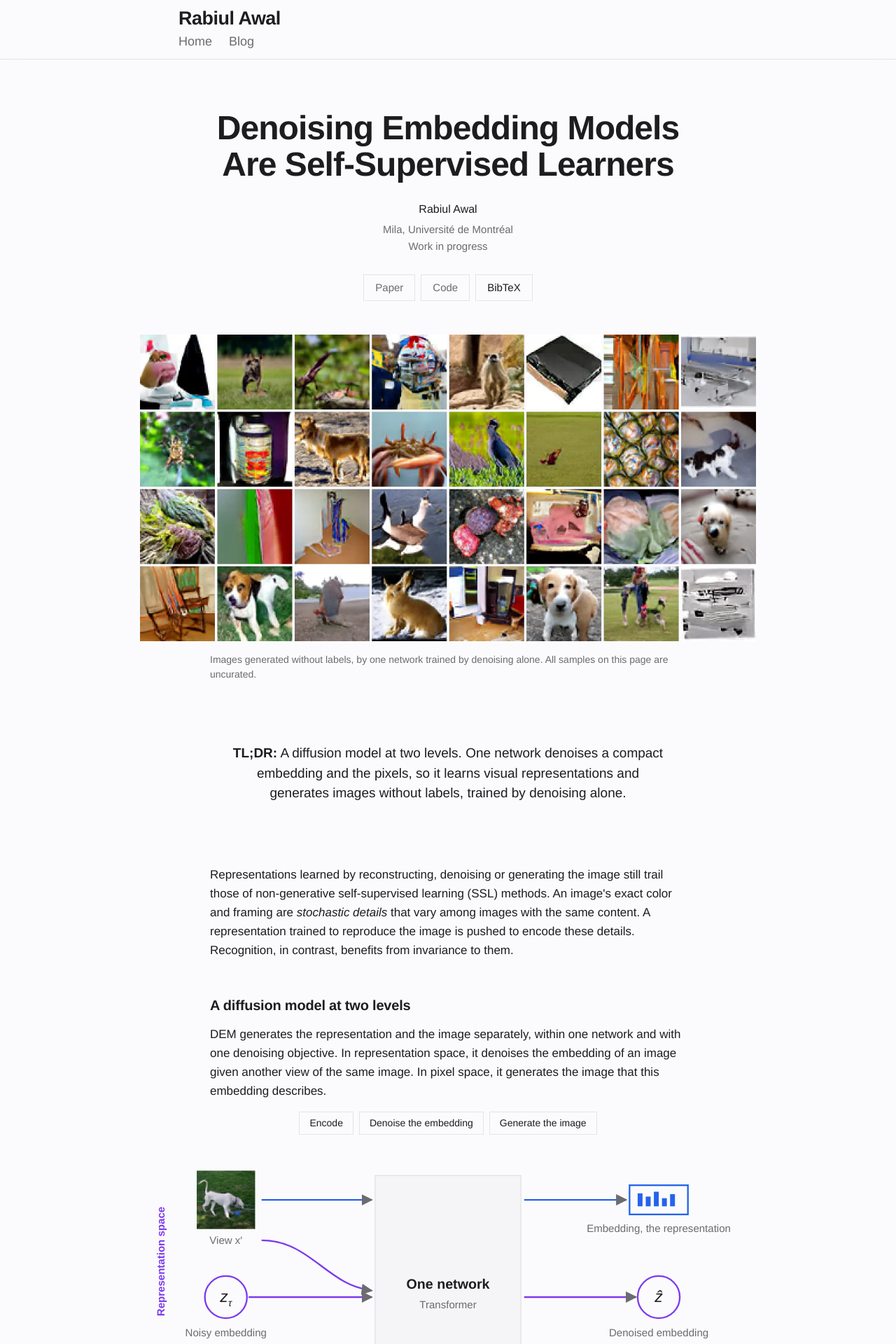
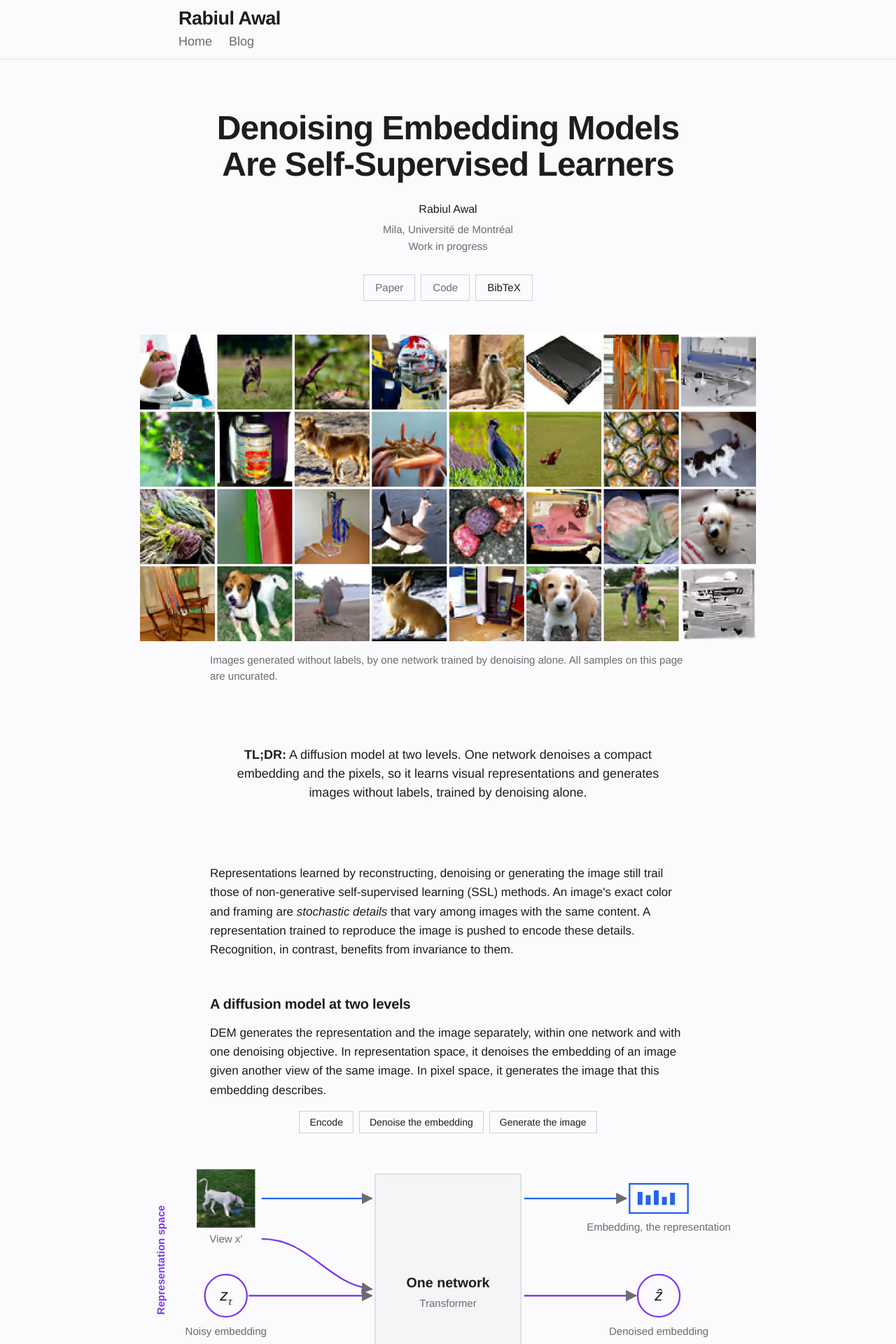
Before and after one commit to rabiulcste/rabiulcste.github.io, a Jekyll site: the page built from dem/index.html, in a window 1280 px wide. Shown: the top 1920 px of the page at 70% size. Built offline with Jekyll 4.4.1, drawn with Linux system fonts in a browser that asks for light colours.

Commit message:
One type scale across the site; visible link underlines
- base.css: body text 16px on phones, 17px on desktop for both the main
  site and project pages; a secondary size (15px) for captions, notes and
  metadata; a list leading for multi-line entries.
- Homepage notes, the italic aside, social links and publication links
  move from 14px tight text to the secondary size with body leading.
- Project pages take every text size from the scale; DEM and iFeCo drop
  their own caption and literal sizes.
- Project-page borders and link underlines use the solid grey again
  (the hairline made links look like plain text in dark mode).
- Form controls and scrollbars follow dark mode on the main site.

Co-Authored-By: Claude Opus 5.5 <noreply@anthropic.com>

```diff
--- a/css/base.css
+++ b/css/base.css
@@ -38,7 +38,8 @@
     --text-micro: 0.75rem;
     --text-caption: 0.8125rem;
     --text-small: 0.875rem;
-    --text-body: clamp(0.9375rem, 0.9rem + 0.14vw, 1rem);
+    --text-body: clamp(1rem, 0.96rem + 0.2vw, 1.0625rem);   /* 16px on phones, 17px on desktop */
+    --text-secondary: 0.9375rem;   /* captions, notes, metadata: anything people read that is not body */
     --text-body-lg: 1.0625rem;
     --text-subtitle: 1rem;
     --text-lede: 1.125rem;
@@ -50,6 +51,7 @@
     --leading-body: 1.5;
     --leading-prose: 1.55;
     --leading-snug: 1.3;
+    --leading-list: 1.45;   /* multi-line entries such as publications */
     --leading-tight: 1.15;
     --leading-display: 1.05;
     --track-display: -0.018em;
--- a/css/project.css
+++ b/css/project.css
@@ -5,7 +5,7 @@
     --muted: var(--text-muted);
     --bg: var(--bg-page);
     --surface: var(--bg-muted);
-    --border: var(--border-hairline);
+    --border: var(--border-muted);   /* solid grey: link underlines, rules, button outlines */
     --link: var(--content-link);
     --font: var(--font-sans);
     --mono: var(--font-mono);
@@ -23,7 +23,9 @@ body {
     margin: 0;
     background: var(--bg);
     color: var(--text);
-    font: 17px/1.6 var(--font);
+    font-family: var(--font);
+    font-size: var(--text-body);
+    line-height: 1.6;
     -webkit-font-smoothing: antialiased;
 }
 
@@ -49,10 +51,10 @@ a:hover { text-decoration-color: currentColor; }
     font-weight: 600;
     letter-spacing: -0.02em;
 }
-.authors { margin: 0 0 4px; font-size: 1rem; }
+.authors { margin: 0 0 4px; font-size: var(--text-subtitle); }
 .authors a { text-decoration: none; }
 .authors a:hover { text-decoration: underline; }
-.meta { margin: 0; color: var(--muted); font-size: 0.9375rem; }
+.meta { margin: 0; color: var(--muted); font-size: var(--text-secondary); }
 
 .links {
     display: flex;
@@ -68,7 +70,7 @@ a:hover { text-decoration-color: currentColor; }
     padding: 6px 16px;
     border: 1px solid var(--border);
     border-radius: var(--radius);
-    font-size: 0.9375rem;
+    font-size: var(--text-secondary);
     text-decoration: none;
 }
 .links a:hover { border-color: var(--text); }
@@ -79,16 +81,16 @@ section { margin: 0 0 88px; }
 section > :last-child { margin-bottom: 0; }
 h2 {
     margin: 0 0 16px;
-    font-size: 1.25rem;
+    font-size: var(--text-title-sm);
     font-weight: 600;
     letter-spacing: -0.01em;
 }
 p { margin: 0 0 16px; }
-.lede { font-size: 1.0625rem; }
+.lede { font-size: var(--text-body-lg); }
 .muted { color: var(--muted); }
-.note { color: var(--muted); font-size: 0.875rem; }
+.note { color: var(--muted); font-size: var(--text-secondary); }
 .intro { margin-bottom: 48px; }
-.tldr { text-align: center; font-size: 1.1875rem; line-height: 1.5; margin: 0 auto 48px; max-width: 620px; }
+.tldr { text-align: center; font-size: var(--text-lede); line-height: 1.5; margin: 0 auto 48px; max-width: 620px; }
 
 /* Figures */
 .fig { margin: 0 0 32px; }
@@ -112,14 +114,14 @@ p { margin: 0 0 16px; }
     border: 1px dashed var(--border);
     border-radius: var(--radius);
     color: var(--muted);
-    font-size: 0.875rem;
+    font-size: var(--text-secondary);
 }
-figcaption, .caption { margin-top: 12px; color: var(--muted); font-size: 0.875rem; line-height: 1.5; }
+figcaption, .caption { margin-top: 12px; color: var(--muted); font-size: var(--text-secondary); line-height: 1.5; }
 
 /* Tables */
 .table-wrap { overflow-x: auto; margin: 0; }
 .caption { margin: 12px 0 32px; }
-table { width: 100%; border-collapse: collapse; font-size: 0.9375rem; font-variant-numeric: tabular-nums; }
+table { width: 100%; border-collapse: collapse; font-size: var(--text-secondary); font-variant-numeric: tabular-nums; }
 th, td { padding: 8px 12px; text-align: right; border-bottom: 1px solid var(--border); white-space: nowrap; }
 th:first-child, td:first-child { text-align: left; }
 thead th { font-weight: 600; border-bottom-color: var(--text); }
@@ -133,10 +135,10 @@ pre {
     overflow-x: auto;
     background: var(--surface);
     border-radius: var(--radius);
-    font: 0.8125rem/1.6 var(--mono);
+    font: var(--text-caption)/1.6 var(--mono);
 }
 
-footer.site { padding-top: 32px; padding-bottom: 48px; border-top: 1px solid var(--border); font-size: 0.875rem; }
+footer.site { padding-top: 32px; padding-bottom: 48px; border-top: 1px solid var(--border); font-size: var(--text-small); }
 footer.site a { color: var(--muted); text-decoration: none; }
 
 /* Shared pieces used by every project page ------------------------------------------------ */
@@ -151,7 +153,7 @@ footer.site a { color: var(--muted); text-decoration: none; }
 /* Tabs and toggles above a figure */
 .tabs { display: flex; flex-wrap: wrap; justify-content: center; gap: 8px; margin: 0 0 12px; }
 .tabs[hidden] { display: none; }
-.tabs button { font: inherit; font-size: 0.875rem; color: var(--text); background: none; border: 1px solid var(--border); border-radius: var(--radius); padding: 4px 14px; cursor: pointer; }
+.tabs button { font: inherit; font-size: var(--text-small); color: var(--text); background: none; border: 1px solid var(--border); border-radius: var(--radius); padding: 4px 14px; cursor: pointer; }
 .tabs button[aria-selected="true"], .tabs button[aria-pressed="true"] { border-color: var(--text); }
 /* Phones: tables and BibTeX wrap instead of scrolling sideways. */
 @media (max-width: 767px) {
--- a/dem/index.html
+++ b/dem/index.html
@@ -31,7 +31,7 @@ bibtex: |
     .dem-media { margin-bottom: 16px; }
     .dem-media img { display: block; width: 100%; height: auto; }
     .dem-fig { margin: 0 0 48px; }
-    .dem-fig > figcaption, main .caption { margin: 0; color: var(--muted); font-size: 0.875rem; line-height: 1.5; }
+    .dem-fig > figcaption, main .caption { margin: 0; }
     main h2 { margin-bottom: 12px; }
     .dem-svg { display: block; width: 100%; height: auto; min-width: 540px; }
     .dem-svg.dem-fit { min-width: 0; max-width: 560px; margin: 0 auto; }
@@ -92,37 +92,37 @@ bibtex: |
     #dem-tau-r:focus { outline: none; }
     #dem-tau-r:focus-visible::-webkit-slider-thumb { outline: 2px solid var(--rep); outline-offset: 2px; }
     #dem-tau-r:focus-visible::-moz-range-thumb { outline: 2px solid var(--rep); outline-offset: 2px; }
-    .dem-tau-scale { position: relative; height: 1.5em; color: var(--muted); font-size: 0.75rem; line-height: 1.5; }
+    .dem-tau-scale { position: relative; height: 1.5em; color: var(--muted); font-size: var(--text-micro); line-height: 1.5; }
     .dem-tau-scale span { position: absolute; top: 0; white-space: nowrap; }
     .dem-tau-scale .s0 { left: 0; } .dem-tau-scale .s1 { right: 0; }
     .dem-tau-scale i { position: absolute; top: -14px; bottom: 100%; width: 1px; height: 10px; left: calc(var(--thumb) / 2 + 0.95 * (100% - var(--thumb))); background: var(--muted); }
     .dem-tau-scale .med { right: calc(100% - (var(--thumb) / 2 + 0.95 * (100% - var(--thumb)))); }
-    .dem-tau-line { max-width: 420px; min-height: 3em; margin: 8px auto 0; color: var(--muted); font-size: 0.875rem; line-height: 1.5; }
+    .dem-tau-line { max-width: 420px; min-height: 3em; margin: 8px auto 0; color: var(--muted); font-size: var(--text-secondary); line-height: 1.5; }
     .dem-use-text[hidden] { display: none; }
     /* Phones: the stacked concept figure (.only-phone) replaces the wide one. */
     .dem-svg--phone { min-width: 0; max-width: 480px; margin: 0 auto; }
     .dem-svg--phone .lb { font-size: 13px; }
     .dem-svg--phone .net-t { font-size: 16px; }
-    .dem-use-text { text-align: center; color: var(--muted); font-size: 0.875rem; margin: 8px 0 0; min-height: 1.5em; }
+    .dem-use-text { text-align: center; color: var(--muted); font-size: var(--text-secondary); margin: 8px 0 0; min-height: 1.5em; }
     /* Noise-map views: one column per view, its noise map above it. */
     .dem-views { display: grid; grid-template-columns: repeat(5, 1fr); gap: 12px; max-width: 680px; margin: 0 auto; }
-    .dem-view { margin: 0; text-align: center; font-size: 0.8125rem; line-height: 1.3; }
+    .dem-view { margin: 0; text-align: center; font-size: var(--text-caption); line-height: 1.3; }
     .dem-view figcaption { display: flex; flex-direction: column; justify-content: flex-end; min-height: 2.6em; margin: 0 0 6px; color: var(--text); font-size: inherit; line-height: 1.3; }
     .dem-view figcaption span { display: block; }
     .dem-role { color: var(--muted); }
     .dem-view .dem-map { display: block; width: 44%; margin: 0 auto 10px; outline: 1px solid var(--border); }
     .dem-view img { display: block; width: 100%; height: auto; image-rendering: pixelated; }
-    .dem-legend { display: flex; align-items: center; justify-content: center; gap: 8px; margin: 16px 0 0; color: var(--muted); font-size: 0.8125rem; }
+    .dem-legend { display: flex; align-items: center; justify-content: center; gap: 8px; margin: 16px 0 0; color: var(--muted); font-size: var(--text-caption); }
     .dem-legend i { width: 96px; height: 8px; outline: 1px solid var(--border); background: linear-gradient(90deg, #fff, #1e293b); }
     /* Paired image panels: side by side on large screens, stacked on phones. */
     .dem-pair { display: grid; grid-template-columns: 656fr 668fr; gap: 32px; align-items: start; }
     .dem-pair.even { grid-template-columns: 668fr 828fr; }
     .dem-pair img { display: block; width: 100%; height: auto; }
-    .dem-pair p { margin: 8px 0 0; color: var(--muted); font-size: 0.875rem; line-height: 1.5; }
+    .dem-pair p { margin: 8px 0 0; color: var(--muted); font-size: var(--text-secondary); line-height: 1.5; }
     @media (max-width: 640px) {
         .dem-pair, .dem-pair.even { grid-template-columns: 1fr; gap: 24px; }
         .dem-views { gap: 6px; }
-        .dem-view { font-size: 0.6875rem; }
+        .dem-view { font-size: var(--text-micro); }
         .dem-view figcaption { min-height: 3.9em; }
         .dem-svg.dem-plane { min-width: 0; }
         #dem-tau { --thumb: 32px; }
--- a/ifeco/index.html
+++ b/ifeco/index.html
@@ -34,11 +34,11 @@ bibtex: |
     .feco-samples { display: grid; grid-template-columns: 1fr 1fr; gap: 12px; margin: 0 0 12px; }
     .feco-samples figure { margin: 0; }
     .feco-samples img { display: block; width: 100%; height: auto; border-radius: var(--radius); }
-    .feco-samples figcaption { margin: 0 0 8px; text-align: center; font-size: 0.9375rem; color: var(--text); }
+    .feco-samples figcaption { margin: 0 0 8px; text-align: center; font-size: var(--text-secondary); color: var(--text); }
     .feco-samples figcaption span { color: var(--muted); }
-    .feco-family { margin: 32px 0 8px; text-align: center; font-size: 1rem; font-weight: 600; }
+    .feco-family { margin: 32px 0 8px; text-align: center; font-size: var(--text-subtitle); font-weight: 600; }
     .feco-family span { font-weight: 400; color: var(--muted); }
-    .feco-soon { padding: 14px 16px; border: 1px dashed var(--border); border-radius: var(--radius); background: var(--surface); color: var(--muted); text-align: center; font-size: 0.9375rem; }
+    .feco-soon { padding: 14px 16px; border: 1px dashed var(--border); border-radius: var(--radius); background: var(--surface); color: var(--muted); text-align: center; font-size: var(--text-secondary); }
     .feco-scroll svg { display: block; width: 100%; height: auto; min-width: 600px; }
     .feco-chart { max-width: 520px; margin: 0 auto; }
     .feco-method .feco-scroll { max-width: 860px; margin: 0 auto; }
```
Also changed, not shown: css/rabiul-blog.css (+11 -11 lines).
